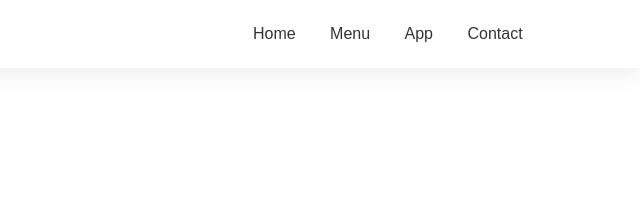
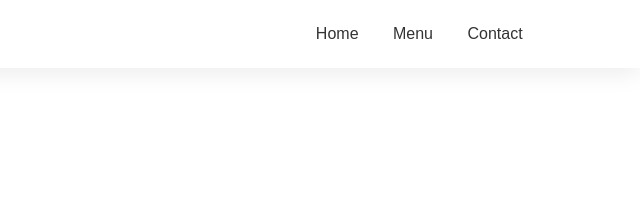
Before and after one commit to Sunil6610/food-delevary, a plain HTML site: page index.html in a window 1280 px wide. Shown: the top 205 px of the page, 640-1280 px from the left. Drawn offline with Linux system fonts and the light colour scheme.

Commit message:
Update index.html

```diff
--- a/index.html
+++ b/index.html
@@ -263,7 +263,6 @@
         <nav>
             <a href="#">Home</a>
             <a href="#menu">Menu</a>
-            <a href="#app">App</a>
             <a href="#">Contact</a>
         </nav>
     </header>
```
